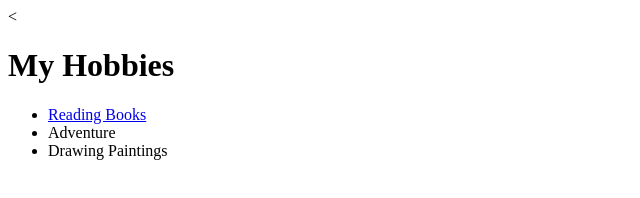
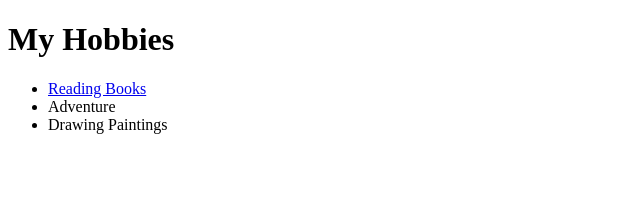
Before and after one commit to gb3014/cv, a plain HTML site: page hobbies.html in a window 1280 px wide. Shown: the whole page, without its empty margins (0-640 px from the left). Drawn offline with Linux system fonts and the light colour scheme.

Commit message:
Update hobbies.html

```diff
--- a/hobbies.html
+++ b/hobbies.html
@@ -5,7 +5,7 @@
     <title>Hobbies</title>
   </head>
   <body>
-    <<h1>My Hobbies</h1>
+    <h1>My Hobbies</h1>
     <ul>
       <li> <a href="https://www.amazon.in/Books/b?ie=UTF8&node=976389031">Reading Books</a></li>
       <li> Adventure</li>
```
